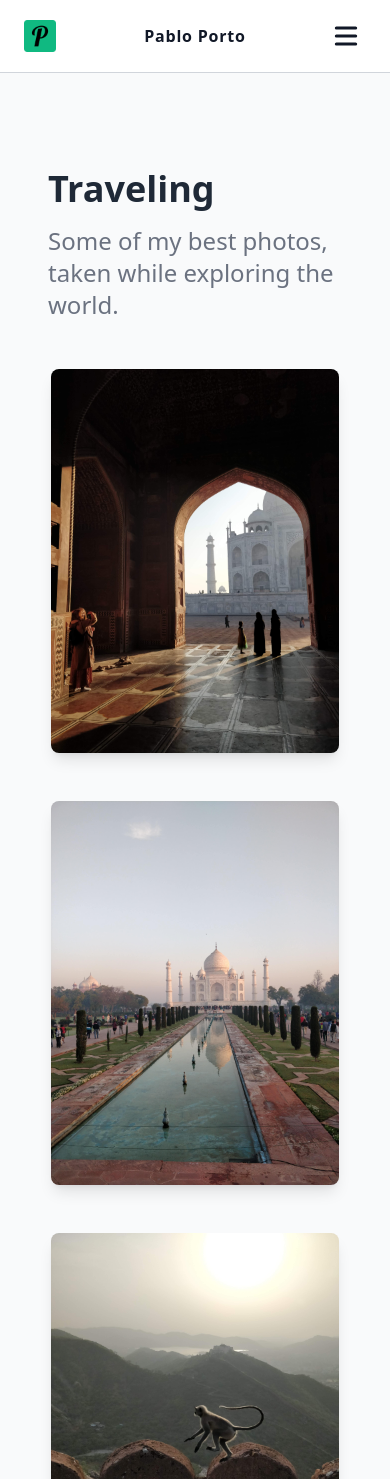
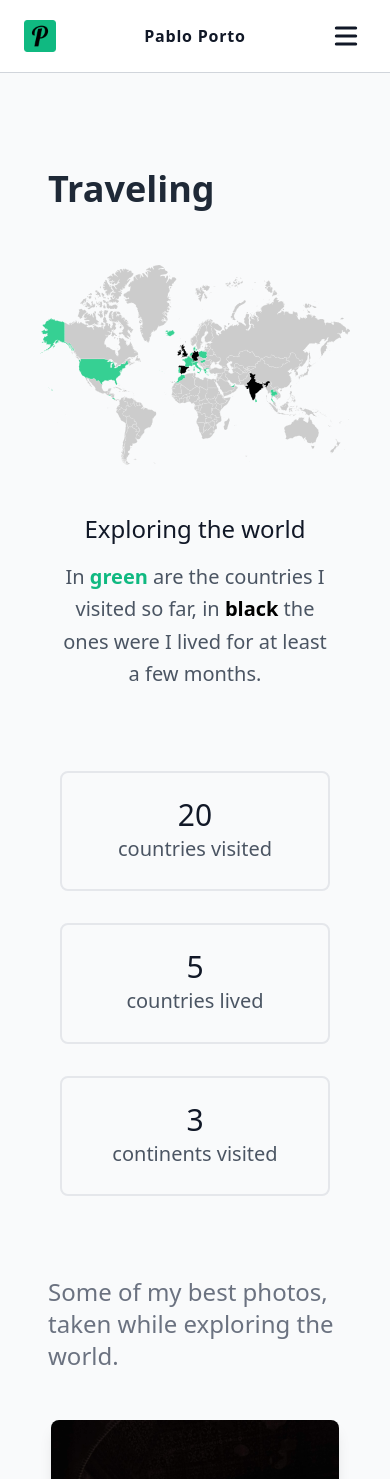
Before and after one commit to portovep/pabloporto.me, a Next.js app: page /traveling in a window 390 px wide. Shown: the top 1479 px of the page. Built offline with nearby package versions, Linux system fonts and the light colour scheme.

Commit message:
Add initial version of traveling map

```diff
--- /dev/null
+++ b/components/WorldMap/WorldMap.tsx
@@ -0,0 +1,81 @@
+import MapWithCountries from './worldmap.svg';
+
+export default function WorldMap(): JSX.Element {
+    const lived = [
+        { id: 'ES', title: 'Spain' },
+        { id: 'IE', title: 'Ireland' },
+        { id: 'GB', title: 'United Kingdom' },
+        { id: 'DE', title: 'Germany' },
+        { id: 'IN', title: 'India' }
+    ];
+    const visited = [
+        { id: 'PT', title: 'Portugal' },
+        { id: 'FR', title: 'France' },
+        { id: 'IS', title: 'Iceland' },
+        { id: 'PL', title: 'Poland' },
+        { id: 'DK', title: 'Denmark' },
+        { id: 'AT', title: 'Austria' },
+        { id: 'HU', title: 'Hungary' },
+        { id: 'AE', title: 'United Arab Emirates' },
+        { id: 'LK', title: 'Sri Lanka' },
+        { id: 'LK', title: 'Sri Lanka' },
+        { id: 'TH', title: 'Thailand' },
+        { id: 'NL', title: 'Netherlands' },
+        { id: 'MA', title: 'Morocco' },
+        { id: 'IT', title: 'Italy' },
+        { id: 'US', title: 'United States' },
+        { id: 'MV', title: 'Maldives' },
+        { id: 'GR', title: 'Greece' },
+        { id: 'CR', title: 'Costa Rica' },
+        { id: 'SV', title: 'El Salvador' },
+        { id: 'CH', title: 'Switzerland' }
+    ];
+    return (
+        <div>
+            <MapWithCountries
+                className="min-h-max w-full min-w-full"
+                viewBox="0 0 1008 650"
+                alt="Map with my visited and lived countries"
+            />
+            <section className="body-font text-gray-600">
+                <div className="container px-5 py-12 mx-auto">
+                    <div className="flex flex-col w-full mb-20 text-center">
+                        <h1 className="sm:text-3xl title-font mb-4 text-2xl font-medium text-gray-900">
+                            Exploring the world
+                        </h1>
+                        <p className="lg:w-2/3 mx-auto text-xl leading-relaxed">
+                            In <span className="text-emerald-500 font-extrabold">green</span> are
+                            the countries I visited so far, in
+                            <span className="font-extrabold text-black"> black</span> the ones were
+                            I lived for at least a few months.
+                        </p>
+                    </div>
+                    <div className="flex flex-wrap -m-4 text-center">
+                        <div className="md:w-1/3 sm:w-1/2 w-full p-4">
+                            <div className="px-4 py-6 border-2 border-gray-200 rounded-lg">
+                                <h2 className="title-font text-3xl font-medium text-gray-900">
+                                    {visited.length}
+                                </h2>
+                                <p className="leading-relaxed">countries visited</p>
+                            </div>
+                        </div>
+                        <div className="md:w-1/3 sm:w-1/2 w-full p-4">
+                            <div className="px-4 py-6 border-2 border-gray-200 rounded-lg">
+                                <h2 className="title-font text-3xl font-medium text-gray-900">
+                                    {lived.length}
+                                </h2>
+                                <p className="leading-relaxed">countries lived</p>
+                            </div>
+                        </div>
+                        <div className="md:w-1/3 sm:w-1/2 w-full p-4">
+                            <div className="px-4 py-6 border-2 border-gray-200 rounded-lg">
+                                <h2 className="title-font text-3xl font-medium text-gray-900">3</h2>
+                                <p className="leading-relaxed">continents visited</p>
+                            </div>
+                        </div>
+                    </div>
+                </div>
+            </section>
+        </div>
+    );
+}
--- /dev/null
+++ b/next.config.js
@@ -0,0 +1,13 @@
+module.exports = {
+    webpack(config) {
+        const fileLoaderRule = config.module.rules.find(
+            (rule) => rule.test && rule.test.test('.svg')
+        );
+        fileLoaderRule.exclude = /\.svg$/;
+        config.module.rules.push({
+            test: /\.svg$/,
+            loader: require.resolve('@svgr/webpack')
+        });
+        return config;
+    }
+};
--- a/package.json
+++ b/package.json
@@ -22,6 +22,7 @@
         "remark-html": "^13.0.2"
     },
     "devDependencies": {
+        "@svgr/webpack": "^6.2.1",
         "@tailwindcss/typography": "^0.5.0",
         "@types/node": "^17.0.21",
         "@types/react": "^17.0.38",
--- a/pages/traveling/index.tsx
+++ b/pages/traveling/index.tsx
@@ -1,6 +1,7 @@
 import Layout from '../../components/Layout/Layout';
 import PhotoCard from '../../components/PhotoCard/PhotoCard';
 import { SectionDescription, SectionTitle } from '../../components/ui';
+import WorldMap from '../../components/WorldMap/WorldMap';
 
 export default function Traveling(): JSX.Element {
     return (
@@ -8,6 +9,11 @@ export default function Traveling(): JSX.Element {
             <section className="mt-10 text-xl leading-6">
                 <div className="w-full p-6 pt-4">
                     <SectionTitle text="Traveling" />
+
+                    <div className="mt-14 mb-8">
+                        <WorldMap />
+                    </div>
+
                     <SectionDescription>
                         <p>Some of my best photos, taken while exploring the world.</p>
                     </SectionDescription>
```
Also changed, not shown: components/WorldMap/worldmap.svg (added), 1 other file (tests, documents, lock files or other folders).
